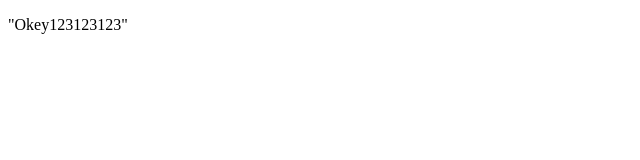
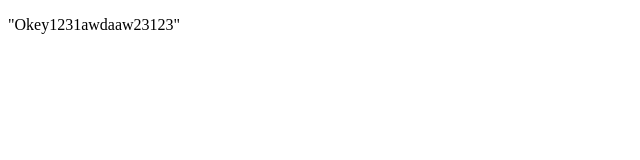
Before and after one commit to Snchk/test2, a plain HTML site: page index.html in a window 1280 px wide. Shown: the full height of the page, 0-640 px from the left. Drawn offline with Linux system fonts and the light colour scheme.

Commit message:
Update index.html

```diff
--- a/index.html
+++ b/index.html
@@ -5,7 +5,7 @@
 </head>
 <body>
 <div>
-<p>"Okey123123123"</p>
+<p>"Okey1231awdaaw23123"</p>
 </div>
 </body>
 </html
```
